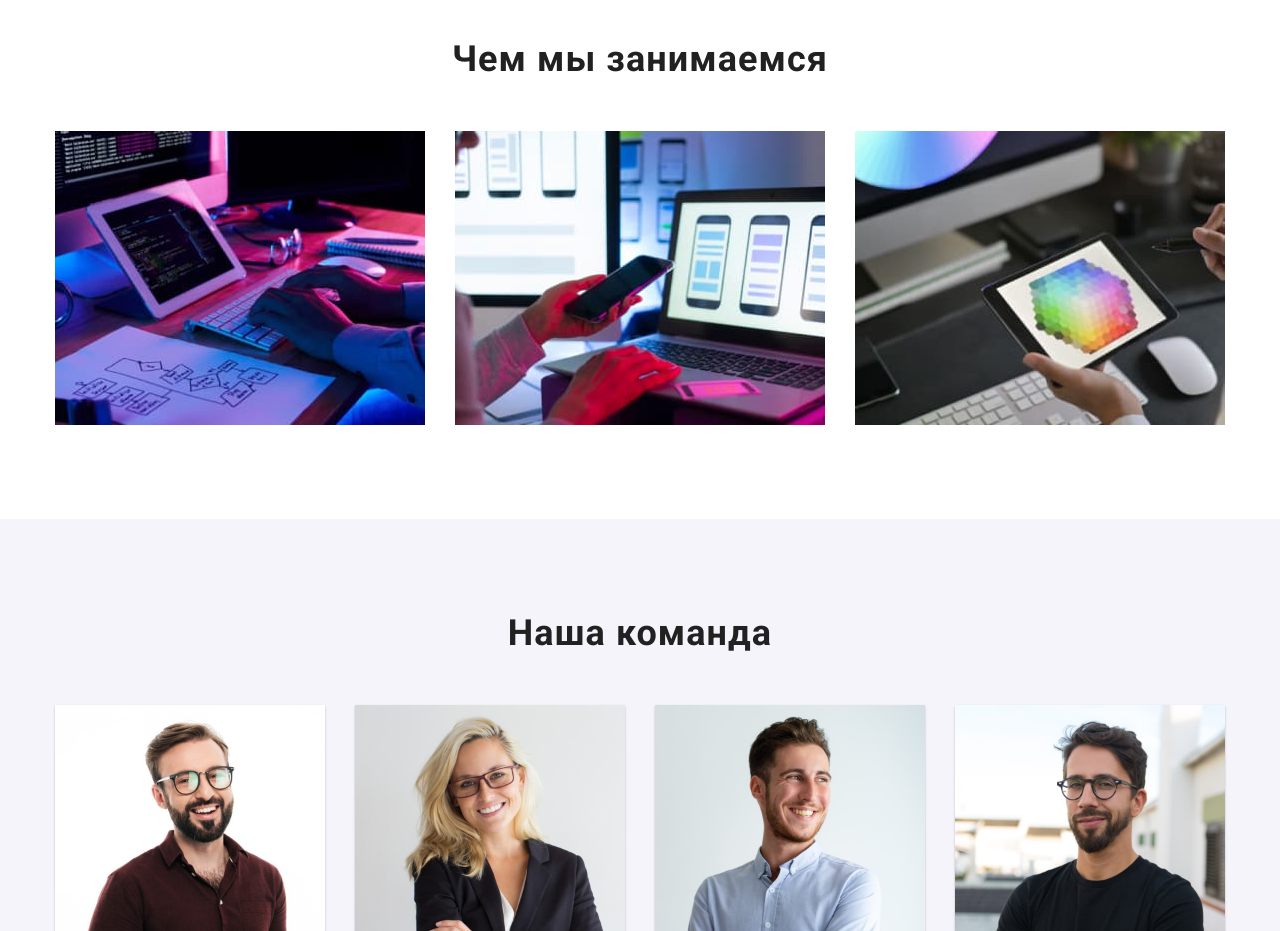
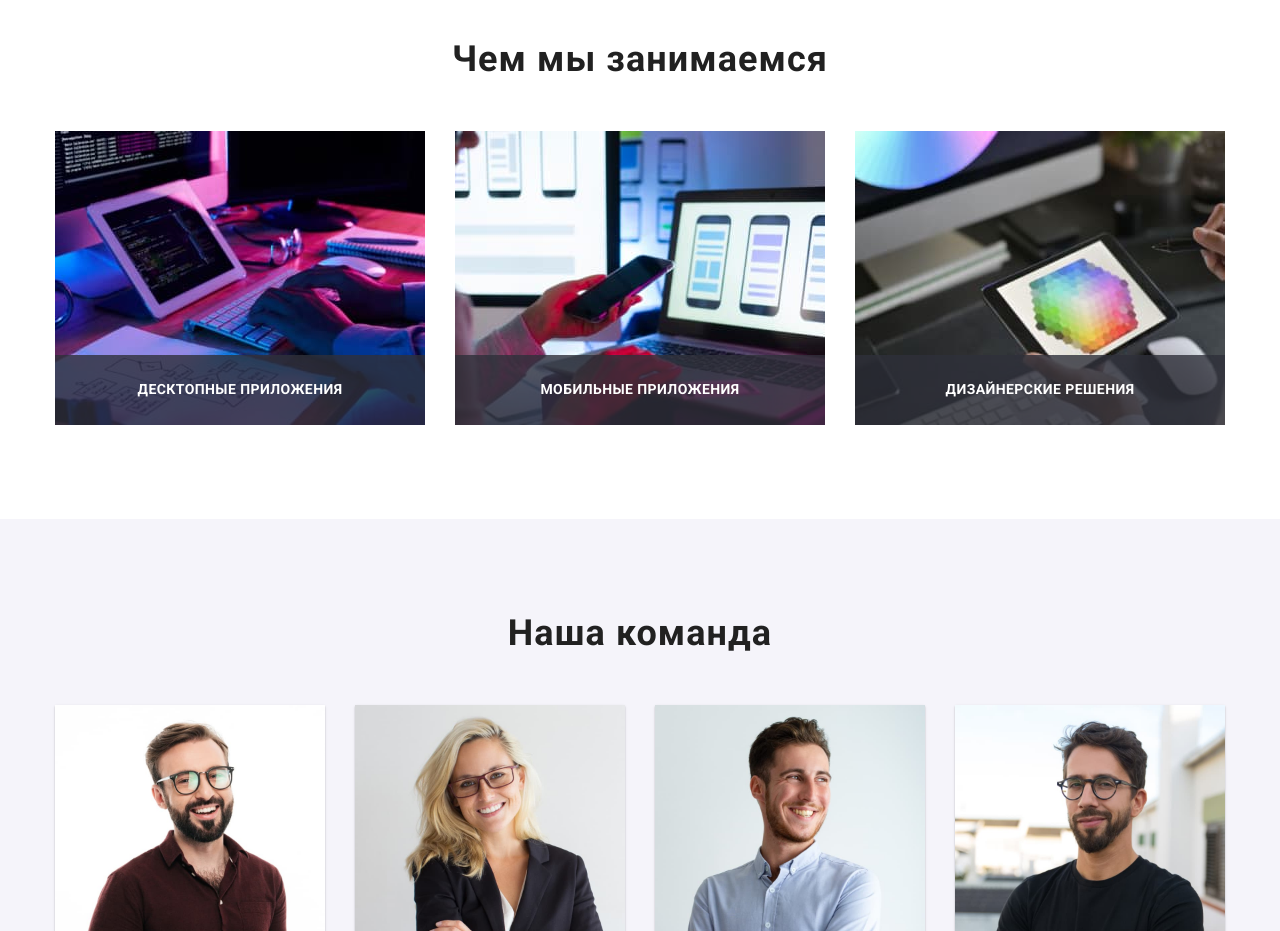
Before and after one commit to DmitriyPolonsky/goit-markup-hw-05, a plain HTML site: page index.html in a window 1280 px wide. Shown: the part 1080-2011 px from the top of the page. Drawn offline with nearby package versions, Linux system fonts and the light colour scheme.

Commit message:
overflow text on services section

```diff
--- a/css/styles.css
+++ b/css/styles.css
@@ -301,10 +301,36 @@ body {
 }
 
 .services-list-item {
+  position: relative;
+
   margin-top: 30px;
   margin-left: 30px;
 
   flex-basis: calc((100% - 90px) / 3);
+}
+
+.services-text-overlay{
+
+  display: flex;
+  justify-content: center;
+  align-items: center;
+
+  position: absolute;
+  bottom: 0;
+  left: 0;
+
+  width: 100%;
+  height: 70px;
+
+  color: #ffffff;
+  background-color: rgba(47, 48, 58, 0.8);
+
+  font-weight: 700;
+  font-size: 14px;
+  line-height: 1.14;
+  text-align: center;
+  letter-spacing: 0.03em;
+  text-transform: uppercase;
 }
 
 /*=======END SERVICES=======*/
--- a/index.html
+++ b/index.html
@@ -142,6 +142,7 @@
                 width="370"
                 height="294"
               />
+              <p class="services-text-overlay">Десктопные приложения</p>
             </li>
             <li class="services-list-item">
               <img
@@ -150,6 +151,7 @@
                 width="370"
                 height="294"
               />
+              <p class="services-text-overlay">Мобильные приложения</p>
             </li>
             <li class="services-list-item">
               <img
@@ -158,6 +160,7 @@
                 width="370"
                 height="294"
               />
+              <p class="services-text-overlay">Дизайнерские решения</p>
             </li>
           </ul>
         </div>
```
